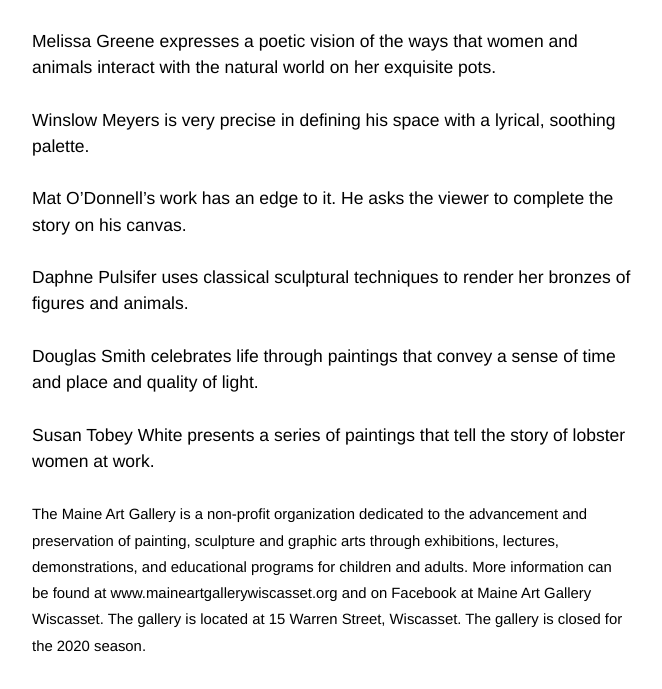
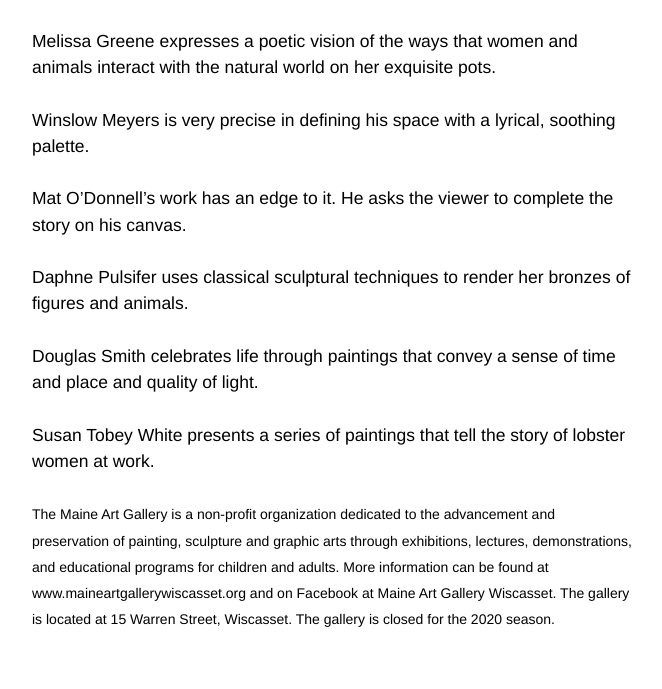
Before and after one commit to maine-art-gallery/mag.github.io, a plain HTML site: page newsletters/september-2020/index.html in a window 1280 px wide. Shown: the part 1558-2247 px from the top of the page, without its empty margins (308-970 px from the left). Drawn offline with Linux system fonts and the light colour scheme.

Commit message:
image change

```diff
--- a/newsletters/september-2020/index.html
+++ b/newsletters/september-2020/index.html
@@ -113,7 +113,7 @@
 						<br>
 						<br>
 
-						<span style="font-size: .85em; line-height: .9em">
+						<span style="font-size: .8em; line-height: .85em">
 
 						The Maine Art Gallery is a non-profit organization dedicated to the advancement and preservation of painting, sculpture and graphic arts through exhibitions, lectures, demonstrations, and educational programs for children and adults.  More information can be found at www.maineartgallerywiscasset.org and on Facebook at Maine Art Gallery Wiscasset. The gallery is located at 15 Warren Street, Wiscasset. The gallery is closed for the 2020 season.</span>
 					</td>
```
Also changed, not shown: newsletters/september-2020/pandemic.year2.jpg.
